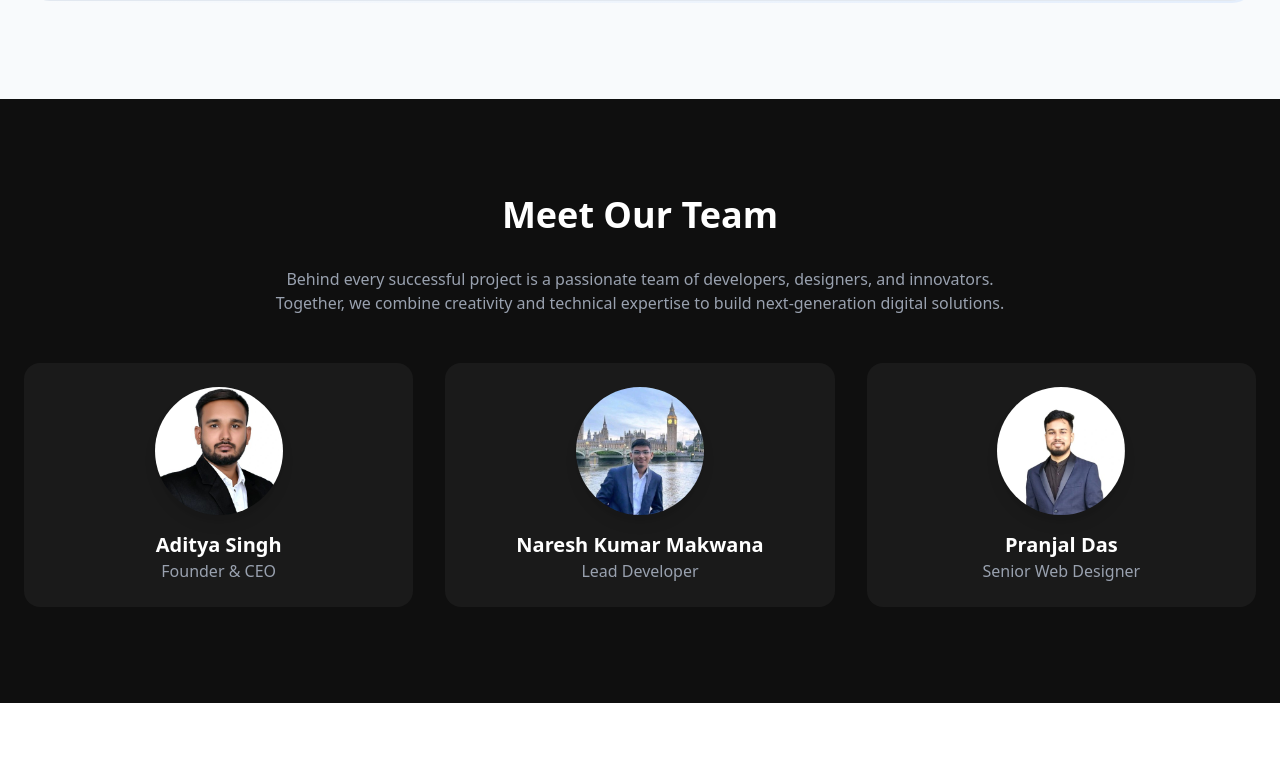
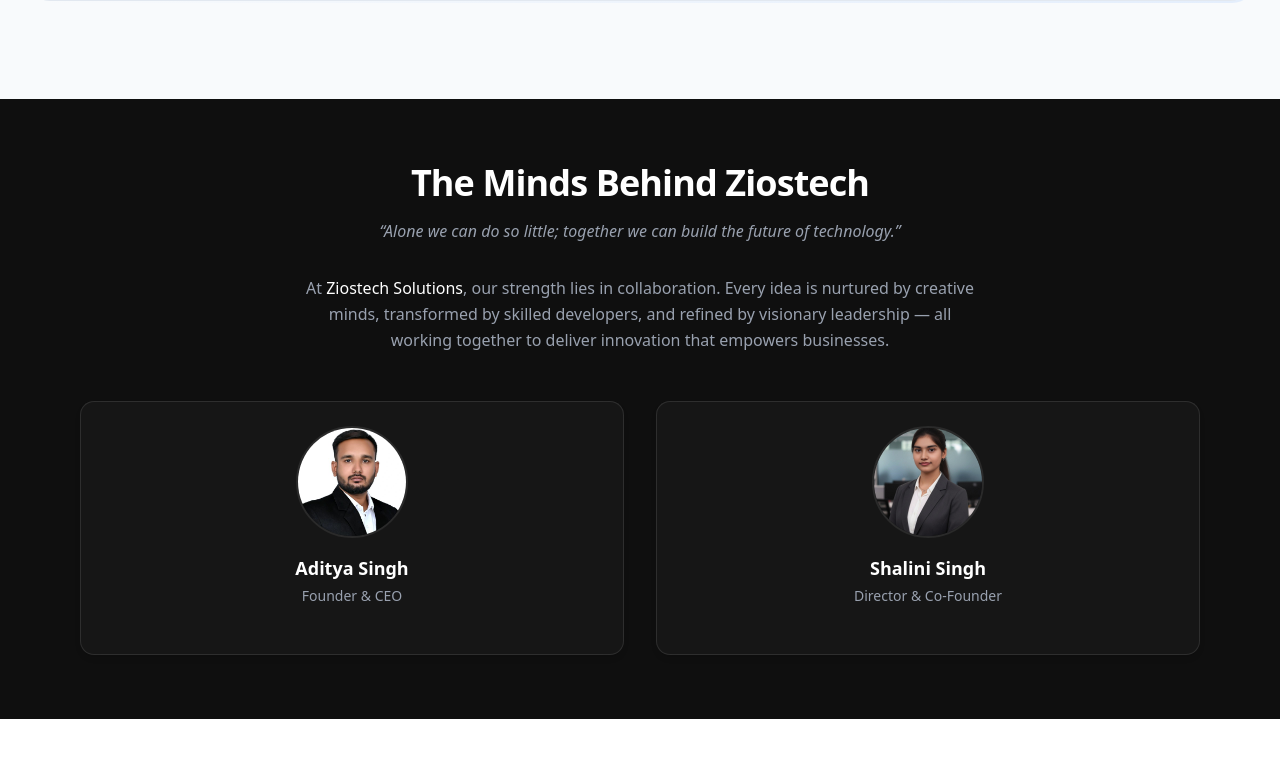
Before and after one commit to SinghAdii/Z.S.M, a Next.js app: page /pages/about in a window 1280 px wide. Shown: the part 2818-3580 px from the top of the page. Built offline with nearby package versions, Linux system fonts and the light colour scheme.

Commit message:
edit the director name and motivational quote.

```diff
--- a/src/app/pages/about/page.jsx
+++ b/src/app/pages/about/page.jsx
@@ -13,9 +13,7 @@
 import {
   AboutHeadingImage,
   AdityaImage,
-  NareshImage,
-  PranjalImage,
-  VisionMissionImage,
+  ShaliniDirectorImage,
 } from "@/assets/images/images.export.js";
 import AboutCompanySection from "@/components/Custom/AboutCompanySection";
 
@@ -44,41 +42,63 @@
       </div>
       <AboutCompanySection />
 
-      {/* === OUR TEAM SECTION === */}
-      <section className="py-24 bg-[#0f0f0f] text-white">
-        <div className="max-w-7xl mx-auto px-6 text-center">
-          <h2 className="text-4xl font-bold mb-8">Meet Our Team</h2>
-          <p className="text-gray-400 max-w-3xl mx-auto mb-12">
-            Behind every successful project is a passionate team of developers,
-            designers, and innovators. Together, we combine creativity and
-            technical expertise to build next-generation digital solutions.
+      {/* ===Our Leadership Team === */}
+      <section className="relative py-16 bg-[#0f0f0f] text-white overflow-hidden">
+        <div className="absolute inset-0 bg-gradient-to-b from-transparent via-[#111] to-[#0f0f0f] opacity-70 -z-10"></div>
+
+        <div className="max-w-6xl mx-auto px-4 text-center">
+          <h2 className="text-3xl md:text-4xl font-bold mb-4 tracking-tight">
+          The Minds Behind Ziostech
+          </h2>
+
+          {/* Motivational Quote */}
+          <p className="text-base italic text-gray-400 mb-8 max-w-2xl mx-auto">
+            “Alone we can do so little; together we can build the future of
+            technology.”
           </p>
-          <div className="grid md:grid-cols-3 gap-8">
-            {/* Dummy team cards */}
+
+          <p className="text-gray-400 text-sm md:text-base max-w-2xl mx-auto mb-12 leading-relaxed">
+            At{" "}
+            <span className="text-white font-medium">Ziostech Solutions</span>,
+            our strength lies in collaboration. Every idea is nurtured by
+            creative minds, transformed by skilled developers, and refined by
+            visionary leadership — all working together to deliver innovation
+            that empowers businesses.
+          </p>
+
+          <div className="grid md:grid-cols-2 gap-8 justify-center">
             {[
-              { name: "Aditya Singh", role: "Founder & CEO", img: AdityaImage },
               {
-                name: "Naresh Kumar Makwana",
-                role: "Lead Developer",
-                img: NareshImage,
+                name: "Aditya Singh",
+                role: "Founder & CEO",
+                img: AdityaImage,
+                tagline: "Vision drives innovation.",
               },
               {
-                name: "Pranjal Das",
-                role: "Senior Web Designer",
-                img: PranjalImage,
+                name: "Shalini Singh",
+                role: "Director & Co-Founder",
+                img: ShaliniDirectorImage,
+                tagline: "Leadership with empathy and clarity.",
               },
             ].map((member, index) => (
               <div
                 key={index}
-                className="bg-[#1a1a1a] p-6 rounded-2xl hover:bg-[#222] transition-all"
+                className="group bg-[#1a1a1a]/70 backdrop-blur-md p-6 rounded-xl border border-white/10
+                     hover:border-blue-500/40 transition-all duration-300 shadow-md hover:shadow-blue-900/30"
               >
-                <img
-                  src={member.img.src} // <-- Access the .src property here
-                  alt={member.name} // <-- It's also good practice to add an alt attribute
-                  className="w-32 h-32 mx-auto rounded-full mb-4 object-cover shadow-lg"
-                />
-                <h3 className="text-xl font-semibold">{member.name}</h3>
-                <p className="text-gray-400">{member.role}</p>
+                <div className="relative w-28 h-28 mx-auto mb-4">
+                  <img
+                    src={member.img.src || member.img}
+                    alt={member.name}
+                    className="w-28 h-28 mx-auto rounded-full object-cover border-2 border-[#2a2a2a]
+                         group-hover:border-blue-500 transition-all duration-300"
+                  />
+                </div>
+                <h3 className="text-lg font-semibold mb-1">{member.name}</h3>
+                <p className="text-gray-400 text-sm mb-2">{member.role}</p>
+                <p className="text-xs text-blue-400 italic opacity-0 group-hover:opacity-100 transition-all duration-300">
+                  “{member.tagline}”
+                </p>
               </div>
             ))}
           </div>
--- a/src/assets/images/images.export.js
+++ b/src/assets/images/images.export.js
@@ -22,6 +22,7 @@
 import PranjalImage from "./pranjal.jpeg";
 import VisionMissionImage from "./vision-mission.png";
 import AboutHeadingImage from "./aboutHeading.png";
+import ShaliniDirectorImage from "./shalini_director.jpg";
 
 export {
   Hero_Section_Image,
@@ -48,4 +49,5 @@
   PranjalImage,
   VisionMissionImage,
   AboutHeadingImage,
+  ShaliniDirectorImage,
 };
```
Also changed, not shown: src/assets/images/shalini_director.jpg (added).
